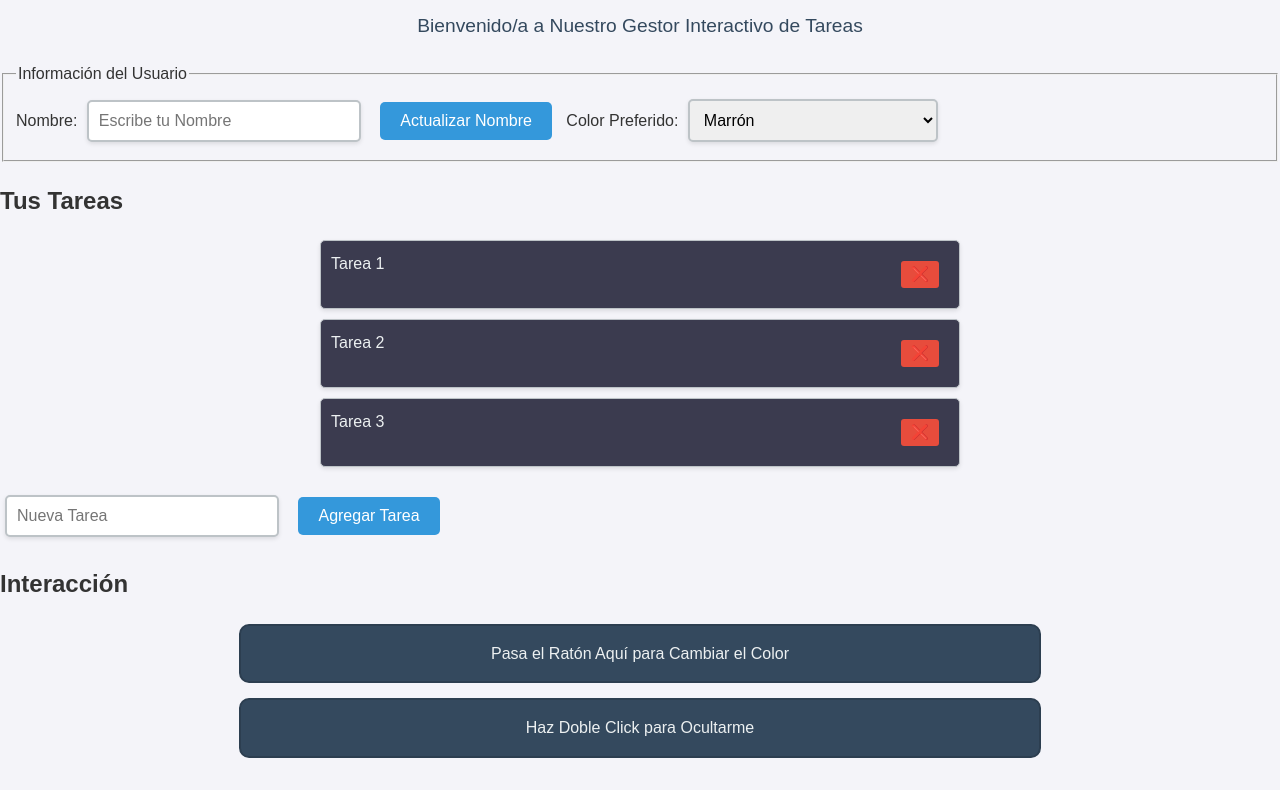
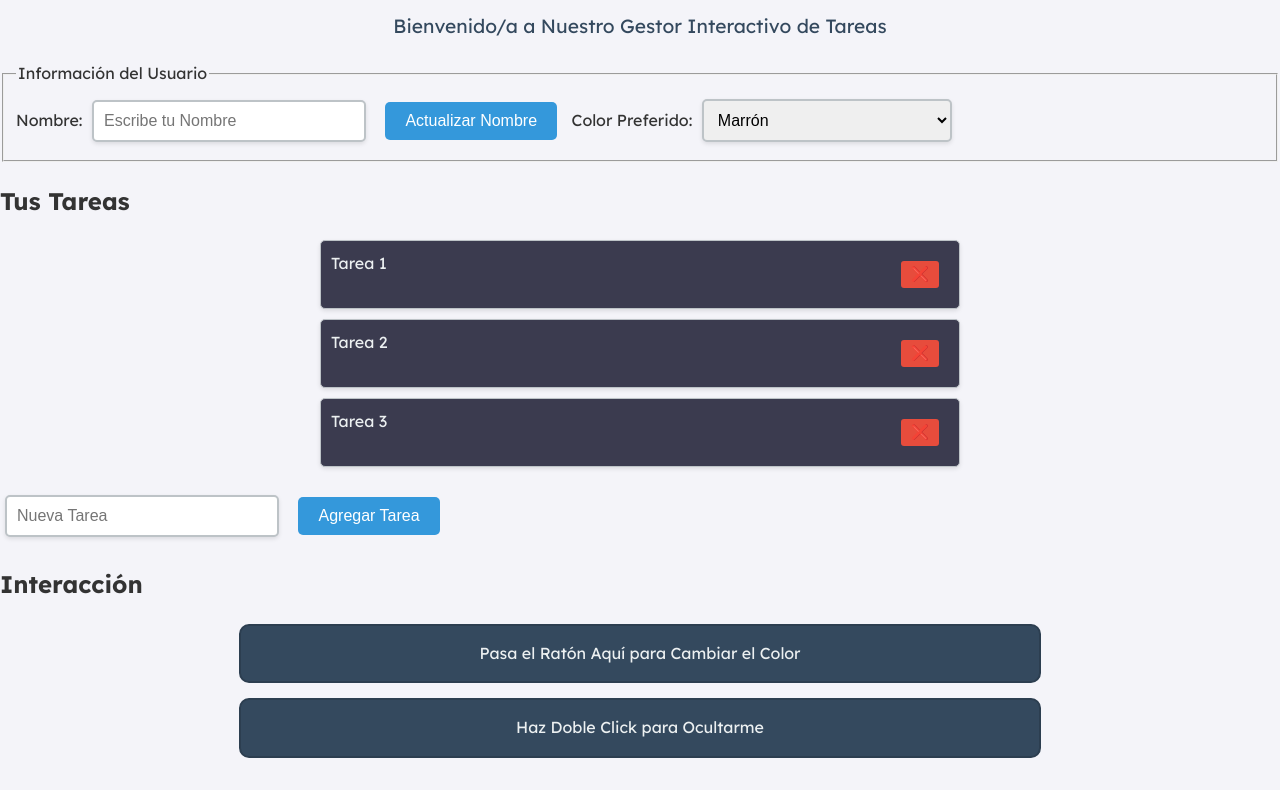
Before and after one commit to isabelcurado30/AccesoDOM, a plain HTML site: page index.html in a window 1280 px wide. Shown: the part 93-883 px from the top of the page. Drawn offline with Linux system fonts and the light colour scheme.

Commit message:
fuente cambiada

```diff
--- a/index.html
+++ b/index.html
@@ -5,6 +5,7 @@
         <meta name = "viewport" content = "width = device-width, initial-scale = 1.0">
         <title>Gestor Interactivo de Tareas</title>
         <link rel = "stylesheet" href = "styles.css">
+        <link href = "https://fonts.googleapis.com/css2?family=Lexend:wght@300;400;500;700&display=swap" rel = "stylesheet">
     </head>
     <body>
         <header>
```
Also changed, not shown: 1 other file.
